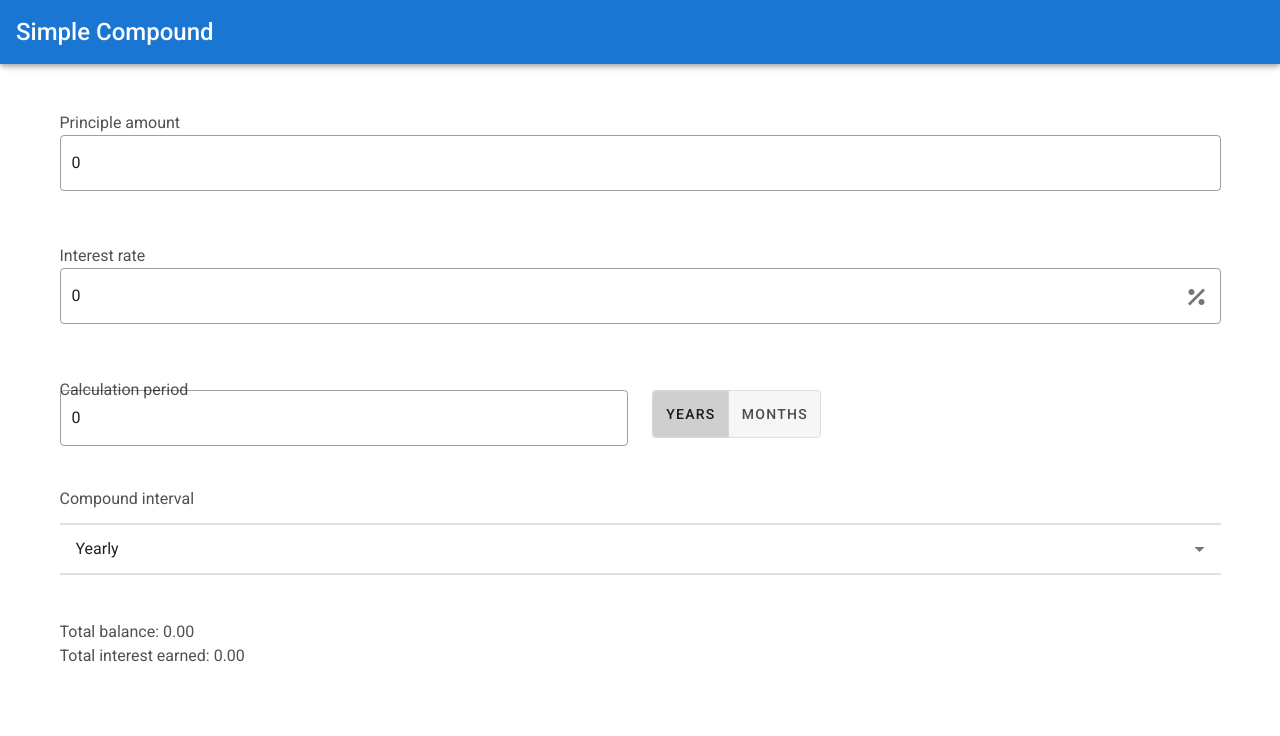
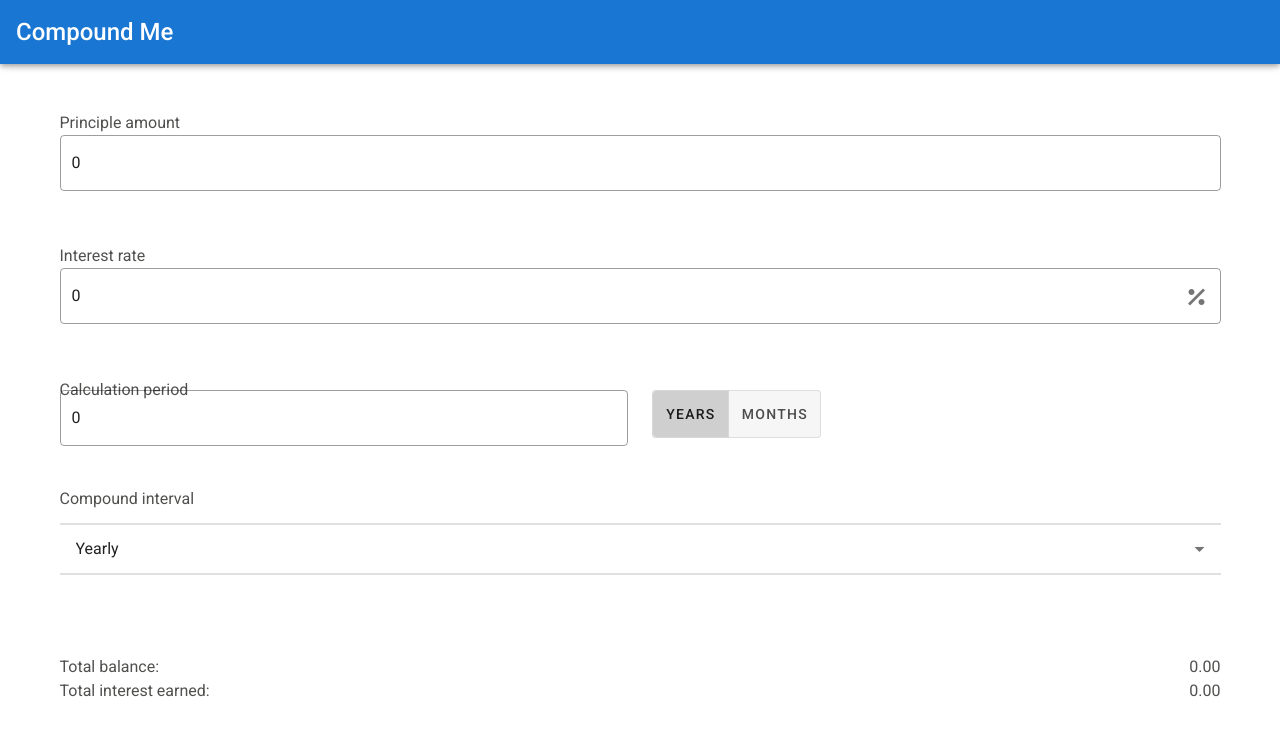
Before and after one commit to carrejoe3/Compound-interest-calculator, a Vue app in the folder simple-compound/: page /#/ in a window 1280 px wide. Shown: the top 736 px of the page. Built offline with nearby package versions, Linux system fonts and the light colour scheme.

Commit message:
styling and title change

```diff
--- a/simple-compound/src/App.vue
+++ b/simple-compound/src/App.vue
@@ -2,7 +2,7 @@
   <v-app>
     <v-app-bar app color="primary" dark>
       <div class="d-flex align-center" id="titleBar">
-        Simple Compound
+        Compound Me
       </div>
     </v-app-bar>
     <v-content>
--- a/simple-compound/src/components/Calculator.vue
+++ b/simple-compound/src/components/Calculator.vue
@@ -29,8 +29,14 @@
       <v-overflow-btn :items="dropdownCalculationPeriodOptions" item-text="name" item-value="value" v-model="calculationPeriodInterval"></v-overflow-btn>
     </div>
     <div class="resultsSection">
-      <div>Total balance: {{ result }}</div>
-      <div>Total interest earned: {{ totalInterest }}</div>
+      <div class="totalBalanceContainer">
+        <div>Total balance:</div>
+        <div>{{ result }}</div>
+      </div>
+      <div class="totalInterestContainer">
+        <div>Total interest earned:</div>
+        <div>{{ totalInterest }}</div>
+      </div>
     </div>
   </v-container>
 </template>
@@ -95,7 +101,7 @@ $grey: #50514F;
 .calculatorContainer {
   color: $grey;
   .resultsSection {
-    margin-top: 2%;
+    margin-top: 5%;
   }
   .label {
     font-size: 1em;
@@ -108,5 +114,9 @@ $grey: #50514F;
       padding-bottom: 0px;
     }
   }
+  .totalBalanceContainer, .totalInterestContainer {
+    display: flex;
+    justify-content: space-between;
+  }
 }
 </style>
```
